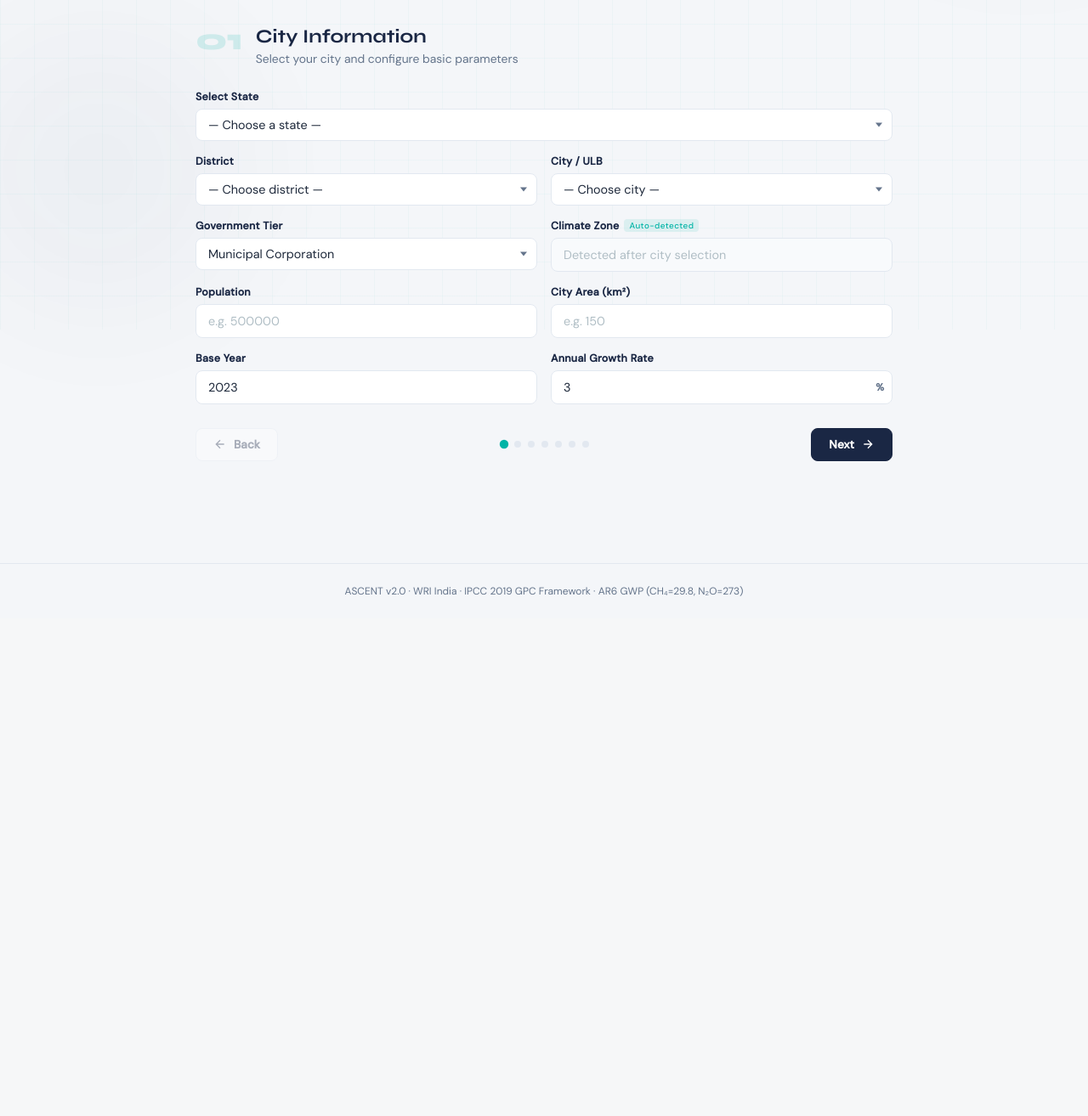
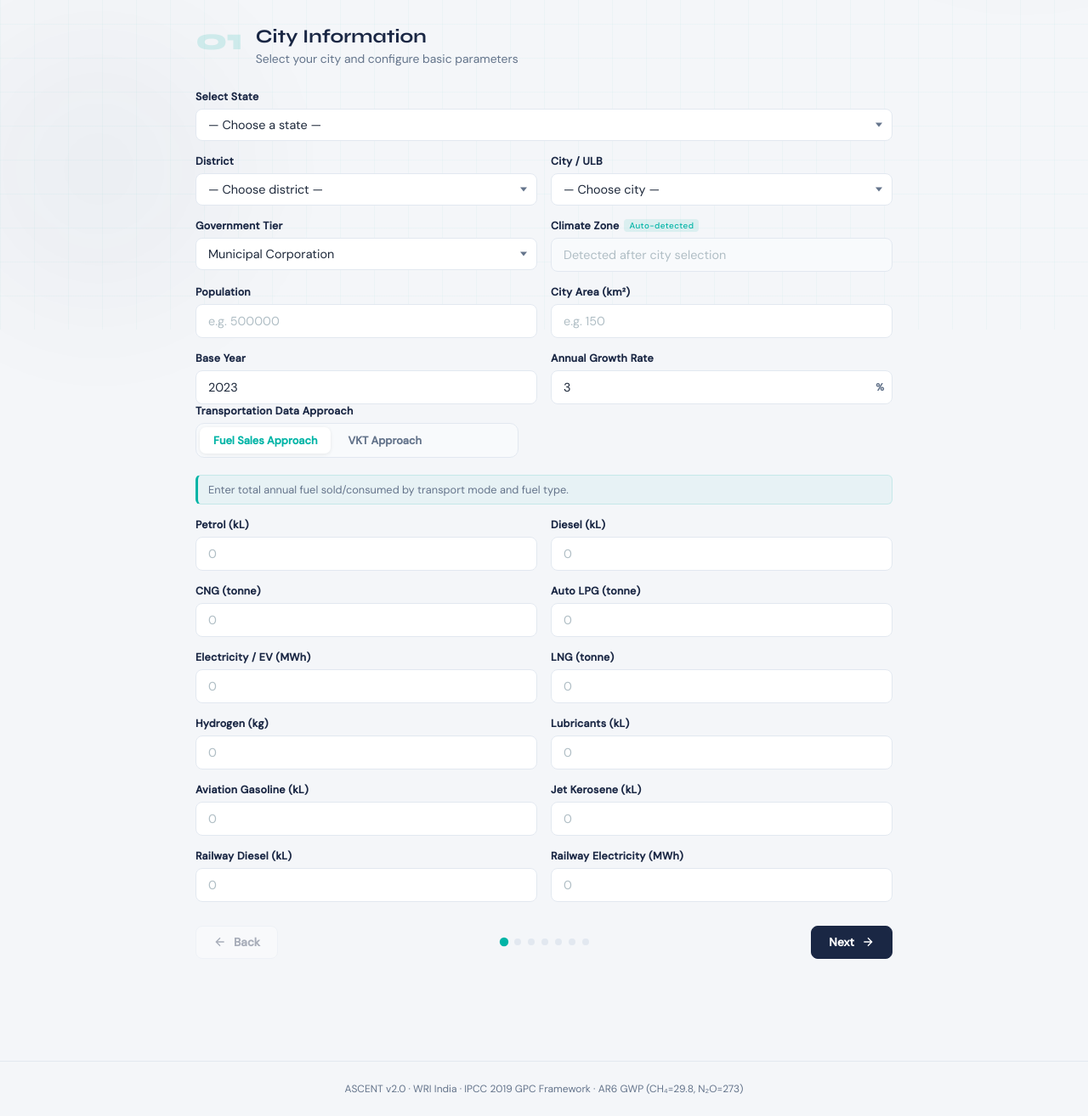
Before and after one commit to ambar5ingh/ascent1, a Flask app: page / in a window 1280 px wide. Shown: the part 412-1726 px from the top of the page at 85% size. Before the commit the page ends 1114 px from the top, so only its background shows below. Run offline with Flask 3, Linux system fonts and the light colour scheme; some libraries are stand-ins or nearby versions.

Commit message:
Add transportation data section with fuel inputs
Added transportation data approach section with input fields for various fuel types.

```diff
--- a/templates/index.html
+++ b/templates/index.html
@@ -291,79 +291,52 @@
       </div>
 
       <!-- ══════════════ SECTION 2: Transport ══════════════ -->
-      <div class="form-section" data-section="2">
-        <div class="section-header">
-          <div class="section-number">03</div>
-          <div>
-            <h2 class="section-title">Transport</h2>
-            <p class="section-desc">On-road, rail, water & aviation fuel consumption</p>
+     <!-- Add ABOVE the existing transport fuel table -->
+<div class='field-group full'>
+  <label class='field-label'>Transportation Data Approach</label>
+  <div class='subsection-tabs' style='max-width:380px'>
+    <button type='button' class='sub-tab active' data-trans='1' id='transOpt1'>
+      Fuel Sales Approach
+    </button>
+    <button type='button' class='sub-tab' data-trans='2' id='transOpt2'>
+      VKT Approach
+    </button>
   </div>
+  <input type='hidden' name='trans_option' id='transOption' value='1'>
 </div>
 
-        <div class="subsection-tabs">
-          <button type="button" class="sub-tab active" data-sub="road">On Road</button>
-          <button type="button" class="sub-tab" data-sub="rail">Railway</button>
-          <button type="button" class="sub-tab" data-sub="water">Water</button>
-          <button type="button" class="sub-tab" data-sub="avia">Aviation</button>
+<!-- FUEL SALES PANEL (Option 1) -->
+<div id='trans-fuel-panel'>
+  <p class='panel-hint'>Enter total annual fuel sold/consumed by transport mode and fuel type.</p>
+  <!-- On Road row -->
+  <div class='field-grid'>
+    <div class='field-group'><label class='field-label'>Petrol (kL)</label>
+      <input class='field-input' type='number' name='t_pet' placeholder='0'></div>
+    <div class='field-group'><label class='field-label'>Diesel (kL)</label>
+      <input class='field-input' type='number' name='t_die' placeholder='0'></div>
+    <div class='field-group'><label class='field-label'>CNG (tonne)</label>
+      <input class='field-input' type='number' name='t_cng' placeholder='0'></div>
+    <div class='field-group'><label class='field-label'>Auto LPG (tonne)</label>
+      <input class='field-input' type='number' name='t_alpg' placeholder='0'></div>
+    <div class='field-group'><label class='field-label'>Electricity / EV (MWh)</label>
+      <input class='field-input' type='number' name='t_elec' placeholder='0'></div>
+    <div class='field-group'><label class='field-label'>LNG (tonne)</label>
+      <input class='field-input' type='number' name='t_lng' placeholder='0'></div>
+    <div class='field-group'><label class='field-label'>Hydrogen (kg)</label>
+      <input class='field-input' type='number' name='t_h2' placeholder='0'></div>
+    <div class='field-group'><label class='field-label'>Lubricants (kL)</label>
+      <input class='field-input' type='number' name='t_lub' placeholder='0'></div>
+    <!-- Aviation -->
+    <div class='field-group'><label class='field-label'>Aviation Gasoline (kL)</label>
+      <input class='field-input' type='number' name='av_gas' placeholder='0'></div>
+    <div class='field-group'><label class='field-label'>Jet Kerosene (kL)</label>
+      <input class='field-input' type='number' name='av_jet' placeholder='0'></div>
+    <!-- Railway -->
+    <div class='field-group'><label class='field-label'>Railway Diesel (kL)</label>
+      <input class='field-input' type='number' name='r_die' placeholder='0'></div>
+    <div class='field-group'><label class='field-label'>Railway Electricity (MWh)</label>
+      <input class='field-input' type='number' name='r_elec' placeholder='0'></div>
   </div>
-
-        <div class="sub-panel active" id="sub-road">
-          <div class="field-grid">
-            <div class="field-group">
-              <label class="field-label">Petrol (kL/yr)</label>
-              <input type="number" name="t_petrol" class="field-input" placeholder="e.g. 50000"/>
-            </div>
-            <div class="field-group">
-              <label class="field-label">Diesel (kL/yr)</label>
-              <input type="number" name="t_diesel" class="field-input" placeholder="e.g. 80000"/>
-            </div>
-            <div class="field-group">
-              <label class="field-label">Auto LPG (tonnes/yr)</label>
-              <input type="number" name="t_lpg" class="field-input" placeholder="e.g. 500"/>
-            </div>
-            <div class="field-group">
-              <label class="field-label">CNG (tonnes/yr)</label>
-              <input type="number" name="t_cng" class="field-input" placeholder="e.g. 2000"/>
-            </div>
-            <div class="field-group">
-              <label class="field-label">EV Electricity (MWh/yr)</label>
-              <input type="number" name="t_elec" class="field-input" placeholder="e.g. 500"/>
-            </div>
-          </div>
-        </div>
-        <div class="sub-panel" id="sub-rail">
-          <div class="field-grid">
-            <div class="field-group">
-              <label class="field-label">Diesel (kL/yr)</label>
-              <input type="number" name="r_diesel" class="field-input" placeholder="e.g. 5000"/>
-            </div>
-            <div class="field-group">
-              <label class="field-label">Electricity (MWh/yr)</label>
-              <input type="number" name="r_elec" class="field-input" placeholder="e.g. 2000"/>
-            </div>
-          </div>
-        </div>
-        <div class="sub-panel" id="sub-water">
-          <div class="field-grid">
-            <div class="field-group">
-              <label class="field-label">Petrol (kL/yr)</label>
-              <input type="number" name="w_pet" class="field-input" placeholder="e.g. 0"/>
-            </div>
-            <div class="field-group">
-              <label class="field-label">Diesel (kL/yr)</label>
-              <input type="number" name="w_die" class="field-input" placeholder="e.g. 0"/>
-            </div>
-          </div>
-        </div>
-        <div class="sub-panel" id="sub-avia">
-          <div class="field-grid">
-            <div class="field-group">
-              <label class="field-label">Aviation Gasoline (kL/yr)</label>
-              <input type="number" name="av_gas" class="field-input" placeholder="e.g. 0"/>
-            </div>
-            <div class="field-group">
-              <label class="field-label">Jet Kerosene (kL/yr)</label>
-              <input type="number" name="av_jet" class="field-input" placeholder="e.g. 0"/>
 </div>
 </div>
 </div>
```
Lines whose indentation alone changed are shown as unchanged.
